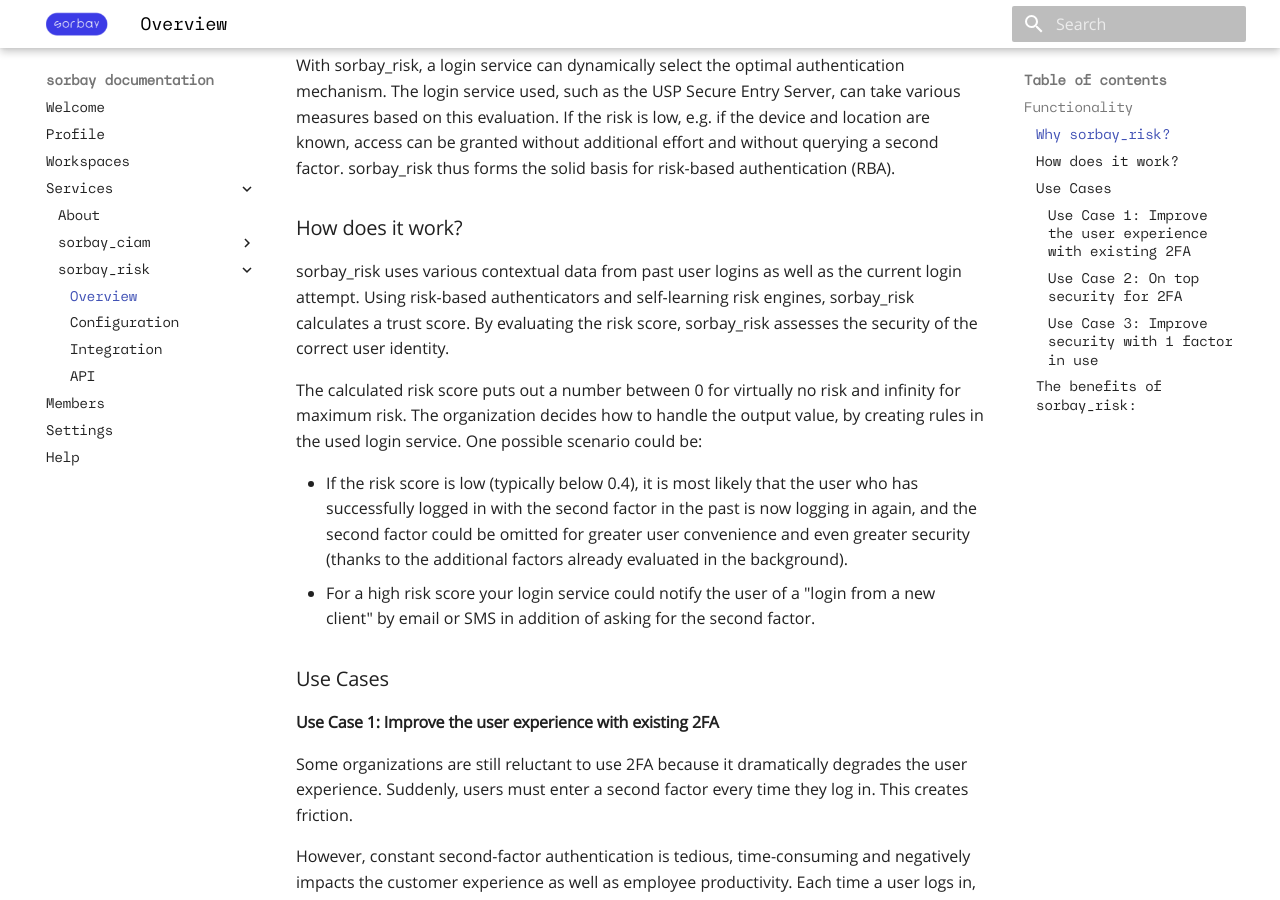
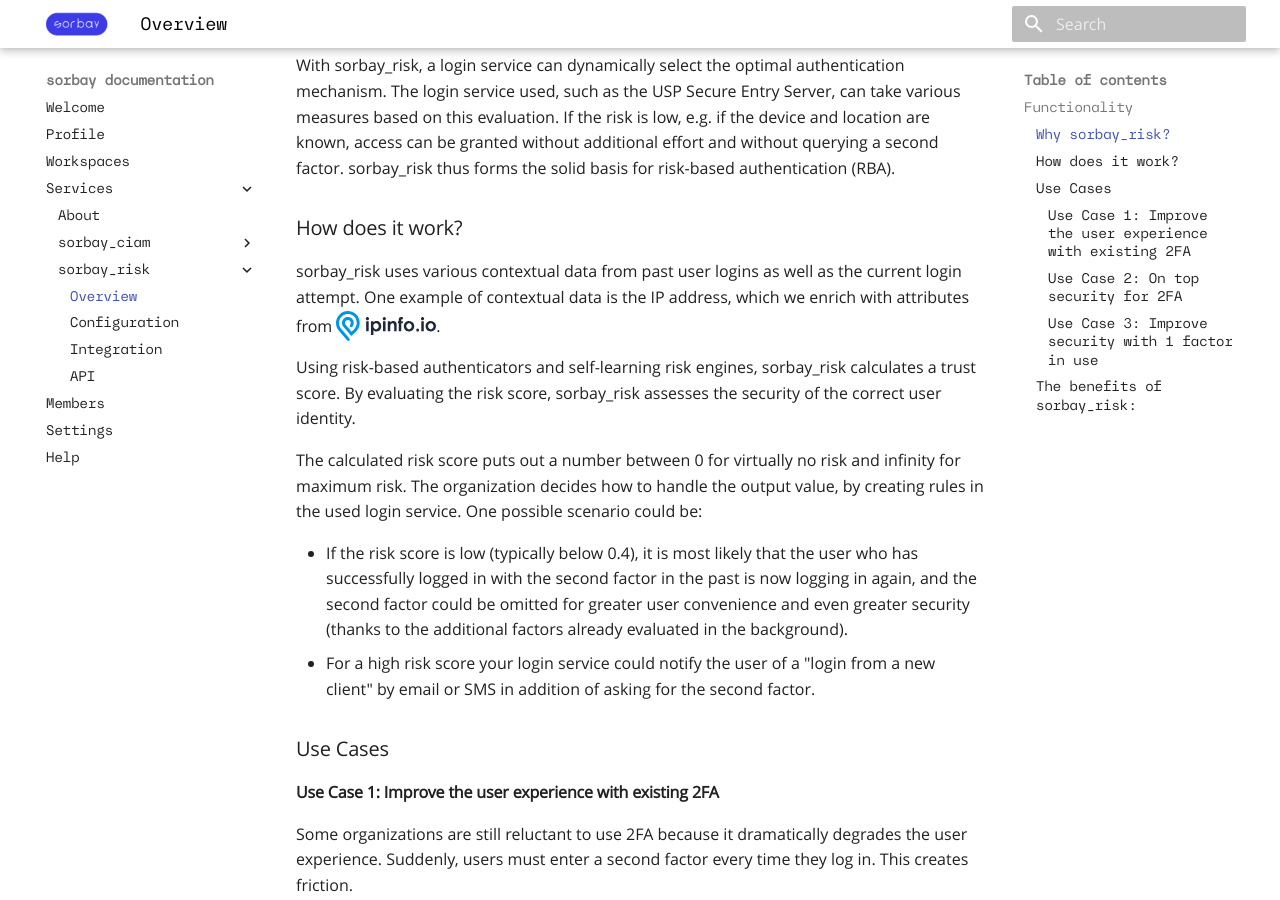
Before and after one commit to sorbay/sorbay-documentation, an MkDocs documentation site: the page built from docs/en/sorbay_risk.md, in a window 1280 px wide and 900 px high, scrolled down 816 px. Built offline with MkDocs 1.6.1 and Material for MkDocs 9.7.7, drawn with Linux system fonts in a browser that asks for light colours.

Commit message:
added ipinfo.io attribution due to licensing requirement

```diff
--- a/docs/en/sorbay_risk.md
+++ b/docs/en/sorbay_risk.md
@@ -29,9 +29,12 @@
 ### How does it work?
 
 sorbay_risk uses various contextual data from past user logins as well
-as the current login attempt. Using risk-based authenticators and self-learning
-risk engines, sorbay_risk calculates a trust score. By evaluating the risk score,
-sorbay_risk assesses the security of the correct user identity.
+as the current login attempt. One example of contextual data is the IP address,
+which we enrich with attributes from [![IPInfo.io Logo](img/logo-ipinfo.svg){: style="translate: 0px 9px;margin-top: -9px;"}](https://ipinfo.io/).
+
+Using risk-based authenticators and self-learning risk engines, sorbay_risk calculates
+a trust score. By evaluating the risk score, sorbay_risk assesses the security of
+the correct user identity.
 
 The calculated risk score puts out a number between 0 for virtually no risk
 and infinity for maximum risk. The organization decides how to handle the
--- a/mkdocs.yml
+++ b/mkdocs.yml
@@ -28,6 +28,7 @@
         - name: mermaid
           class: mermaid
           format: !!python/name:pymdownx.superfences.fence_code_format
+  - attr_list
 nav:
   - Welcome: 'index.md'
   - Profile: 'profile.md'
```
Also changed, not shown: README.md (+1 -1 lines), docs/en/img/logo-ipinfo.svg (added), 1 other file.
